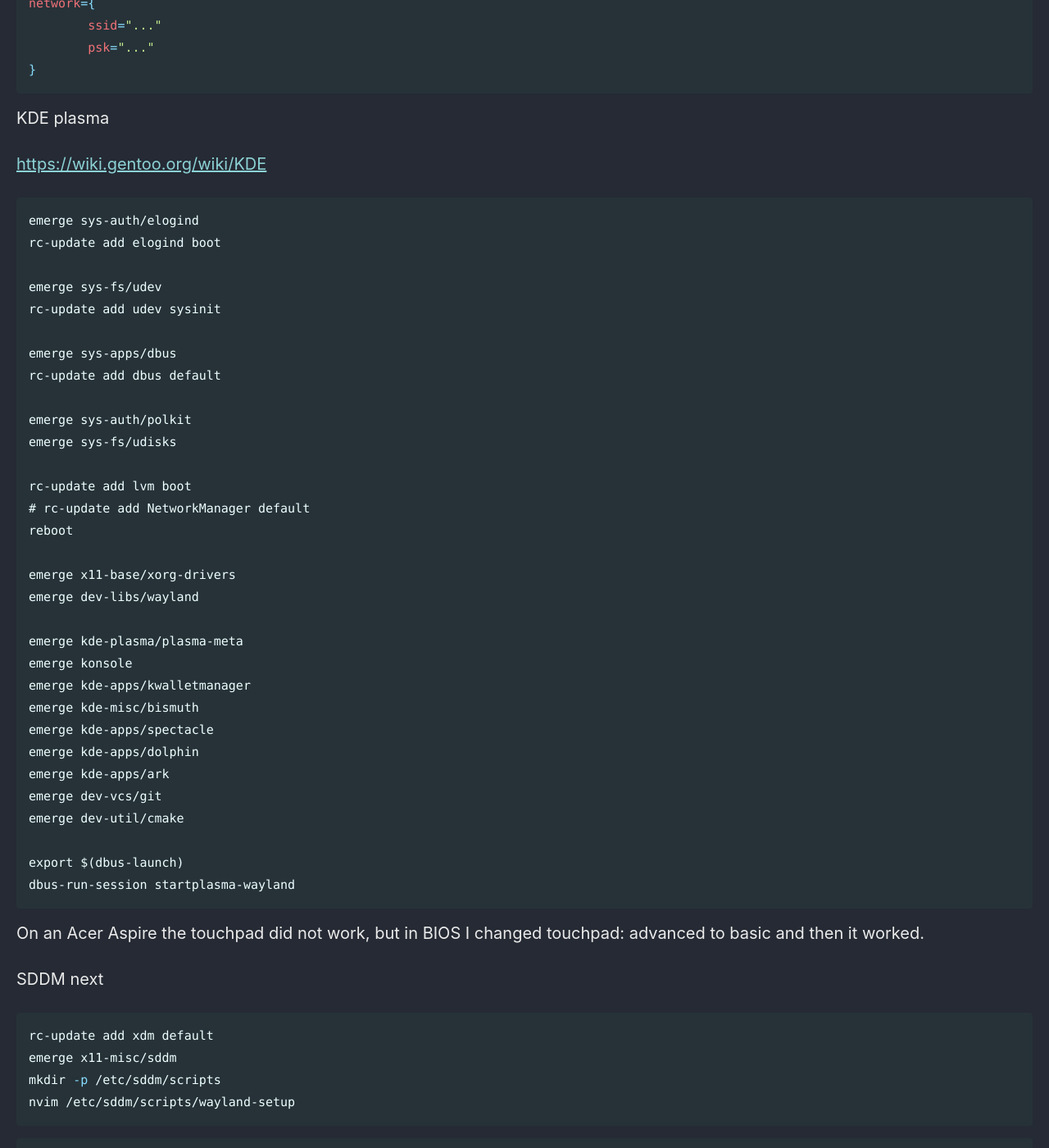
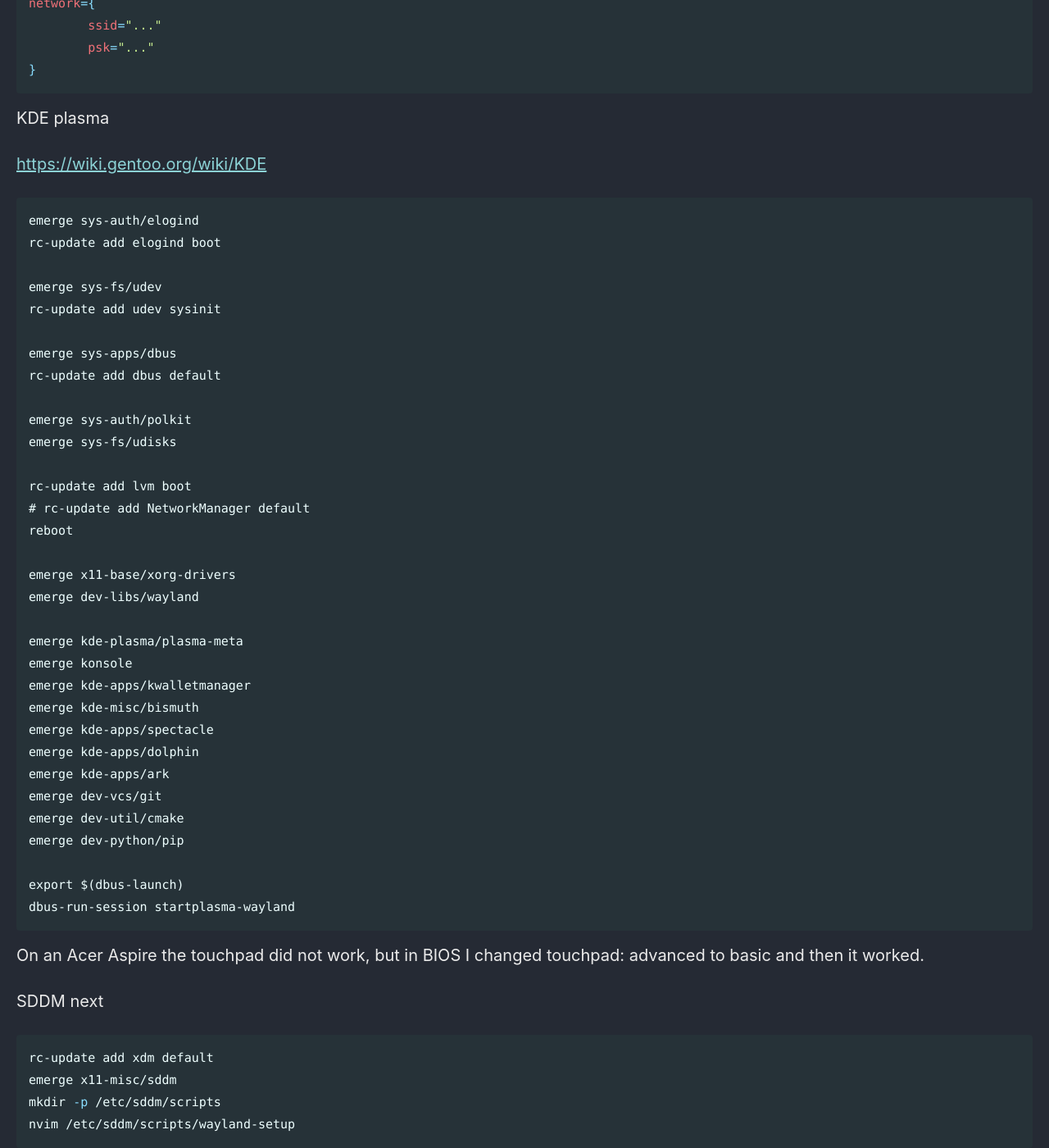
Before and after one commit to Connor-McCartney/Connor-McCartney.github.io, a Jekyll site: the page built from _pages/misc/gentoo.md, in a window 1280 px wide and 1400 px high, scrolled down 5377 px. Shown: the whole window at 82% size. Built offline with Jekyll 4.4.1, drawn with Linux system fonts in a browser that asks for light colours; cached includes are drawn as plain includes.

Commit message:
Update gentoo.md

```diff
--- a/_pages/misc/gentoo.md
+++ b/_pages/misc/gentoo.md
@@ -280,6 +280,7 @@ emerge kde-apps/dolphin
 emerge kde-apps/ark
 emerge dev-vcs/git
 emerge dev-util/cmake
+emerge dev-python/pip
 
 export $(dbus-launch)
 dbus-run-session startplasma-wayland
```
